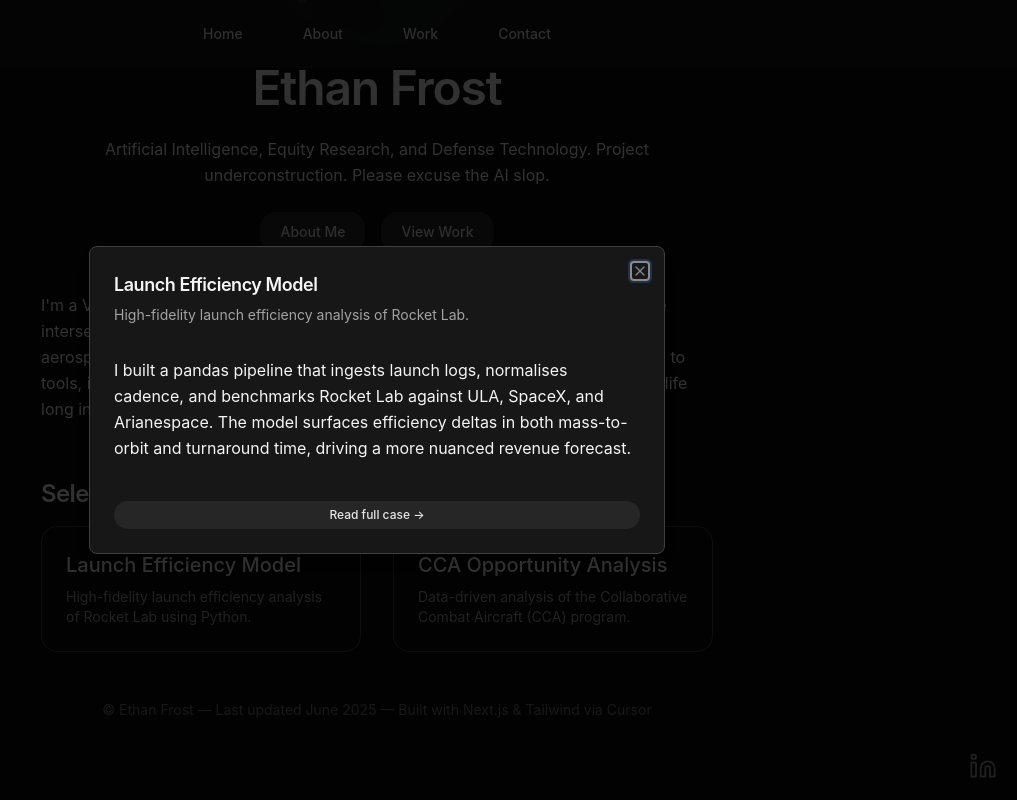
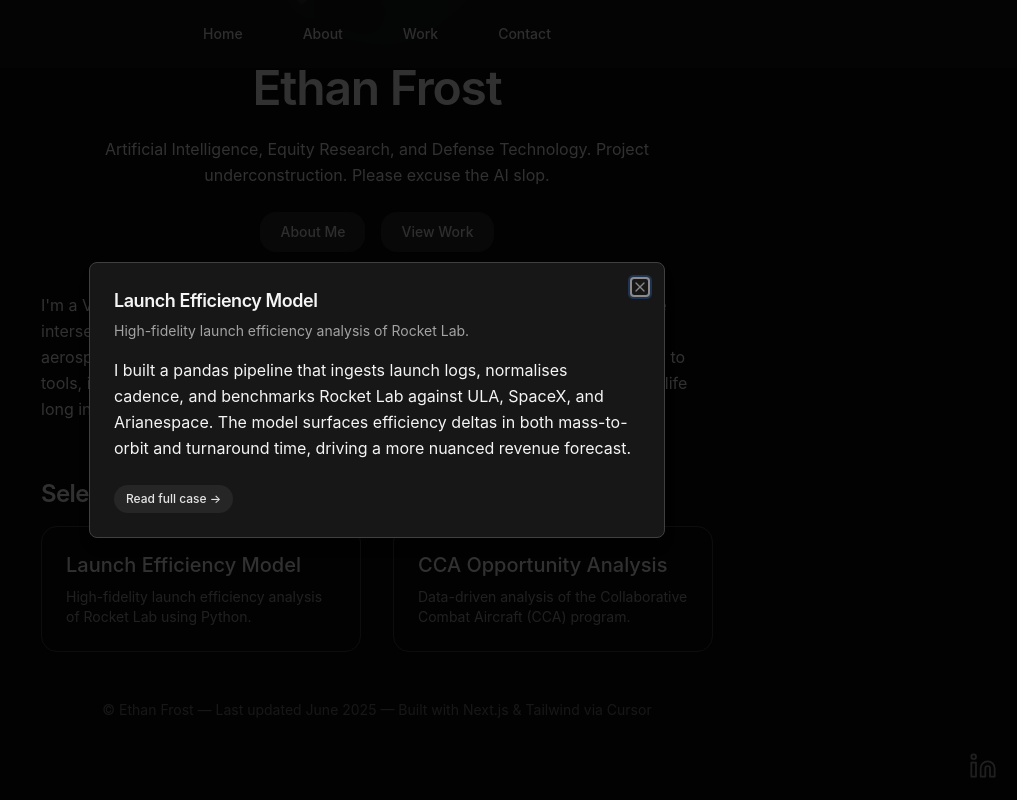
Before and after one commit to ethan-frost-xyz/personal-site, a Next.js app: page / in a window 1280 px wide. Both pictures are taken after a click on the element 464 px from the left and 865 px from the top of the page. Shown: the part 276-1076 px from the top of the page, without its empty margins (263-1280 px from the left). Built offline with nearby package versions, Linux system fonts and the light colour scheme.

Commit message:
animations for selected project cards

```diff
--- a/src/app/page.tsx
+++ b/src/app/page.tsx
@@ -4,7 +4,9 @@
 import type { Metadata } from 'next';
 import Card from '@/components/ui/card';
 import { Section, H2, P, Button } from "../components/primitives"
+import { motion } from "framer-motion"
 import {Dialog, DialogTrigger, DialogContent, DialogHeader, DialogTitle, DialogDescription} from "@/components/ui/dialog"
+import { AnimatedDialogContent } from "@/components/AnimatedDialogContent"
 
 export const metadata: Metadata = {
   title: 'Home – Ethan Frost',
@@ -67,27 +69,13 @@
                 />
               </DialogTrigger>
 
-              <DialogContent className="max-w-xl rounded-2xl border border-neutral-700 bg-neutral-900 p-6">
-                <DialogHeader>
-                  <DialogTitle className="text-lg font-semibold">
-                    Launch Efficiency Model
-                  </DialogTitle>
-                  <DialogDescription className="text-sm text-neutral-400">
-                    High-fidelity launch efficiency analysis of Rocket Lab.
-                  </DialogDescription>
-                </DialogHeader>
-
-                <P className="mt-4">
-                  I built a pandas pipeline that ingests launch logs, normalises cadence, and
-                  benchmarks Rocket Lab against ULA, SpaceX, and Arianespace. The model surfaces
-                  efficiency deltas in both mass-to-orbit and turnaround time, driving a more nuanced
-                  revenue forecast.
-                </P>
-
-                <Button asChild variant="secondary" size="sm" className="mt-6">
-                  <Link href="/work/rocket-lab-model">Read full case →</Link>
-                </Button>
-              </DialogContent>
+              <AnimatedDialogContent
+                title="Launch Efficiency Model"
+                description="High-fidelity launch efficiency analysis of Rocket Lab."
+                content="I built a pandas pipeline that ingests launch logs, normalises cadence, and benchmarks Rocket Lab against ULA, SpaceX, and Arianespace. The model surfaces efficiency deltas in both mass-to-orbit and turnaround time, driving a more nuanced revenue forecast."
+                linkHref="/work/rocket-lab-model"
+                linkText="Read full case →"
+              />
             </Dialog>
 
             {/* ---- CCA Opportunity --------------------------------------------- */}
@@ -99,26 +87,13 @@
                 />
               </DialogTrigger>
 
-              <DialogContent className="max-w-xl rounded-2xl border border-neutral-700 bg-neutral-900 p-6">
-                <DialogHeader>
-                  <DialogTitle className="text-lg font-semibold">
-                    CCA Opportunity Analysis
-                  </DialogTitle>
-                  <DialogDescription className="text-sm text-neutral-400">
-                    Data-driven analysis of the Collaborative Combat Aircraft (CCA) program.
-                  </DialogDescription>
-                </DialogHeader>
-
-                <P className="mt-4">
-                  Using DoD budget docs and open-source flight-test data, war games findings, mapped addressable
-                  spending across autonomy software, airframes, and munitions for CCA. Result:
-                  xyz
-                </P>
-
-                <Button asChild variant="secondary" size="sm" className="mt-6">
-                  <Link href="/work/cca-opportunity-analysis">Read full case →</Link>
-                </Button>
-              </DialogContent>
+              <AnimatedDialogContent
+                title="CCA Opportunity Analysis"
+                description="Data-driven analysis of the Collaborative Combat Aircraft (CCA) program."
+                content="Using DoD budget docs and open-source flight-test data, war games findings, mapped addressable spending across autonomy software, airframes, and munitions for CCA."
+                linkHref="/work/cca-opportunity-analysis"
+                linkText="Read full case →"
+              />
             </Dialog>
           </div>
         </Section>
--- /dev/null
+++ b/src/components/AnimatedDialogContent.tsx
@@ -0,0 +1,48 @@
+'use client';
+
+import { motion } from "framer-motion";
+import { DialogContent, DialogHeader, DialogTitle, DialogDescription } from "@/components/ui/dialog";
+import { P, Button } from "./primitives";
+import Link from "next/link";
+
+interface AnimatedDialogContentProps {
+  title: string;
+  description: string;
+  content: string;
+  linkHref: string;
+  linkText: string;
+}
+
+export function AnimatedDialogContent({
+  title,
+  description,
+  content,
+  linkHref,
+  linkText
+}: AnimatedDialogContentProps) {
+  return (
+    <DialogContent className="max-w-xl rounded-2xl border border-neutral-700 bg-neutral-900 p-6">
+      <motion.div
+        initial={{ opacity: 0, scale: 0.95 }}
+        animate={{ opacity: 1, scale: 1 }}
+        exit={{ opacity: 0, scale: 0.95 }}
+        transition={{ duration: 0.18 }}
+      >
+        <DialogHeader>
+          <DialogTitle className="text-lg font-semibold">
+            {title}
+          </DialogTitle>
+          <DialogDescription className="text-sm text-neutral-400">
+            {description}
+          </DialogDescription>
+        </DialogHeader>
+        <P className="mt-4">
+          {content}
+        </P>
+        <Button asChild variant="secondary" size="sm" className="mt-6">
+          <Link href={linkHref}>{linkText}</Link>
+        </Button>
+      </motion.div>
+    </DialogContent>
+  );
+}
```
